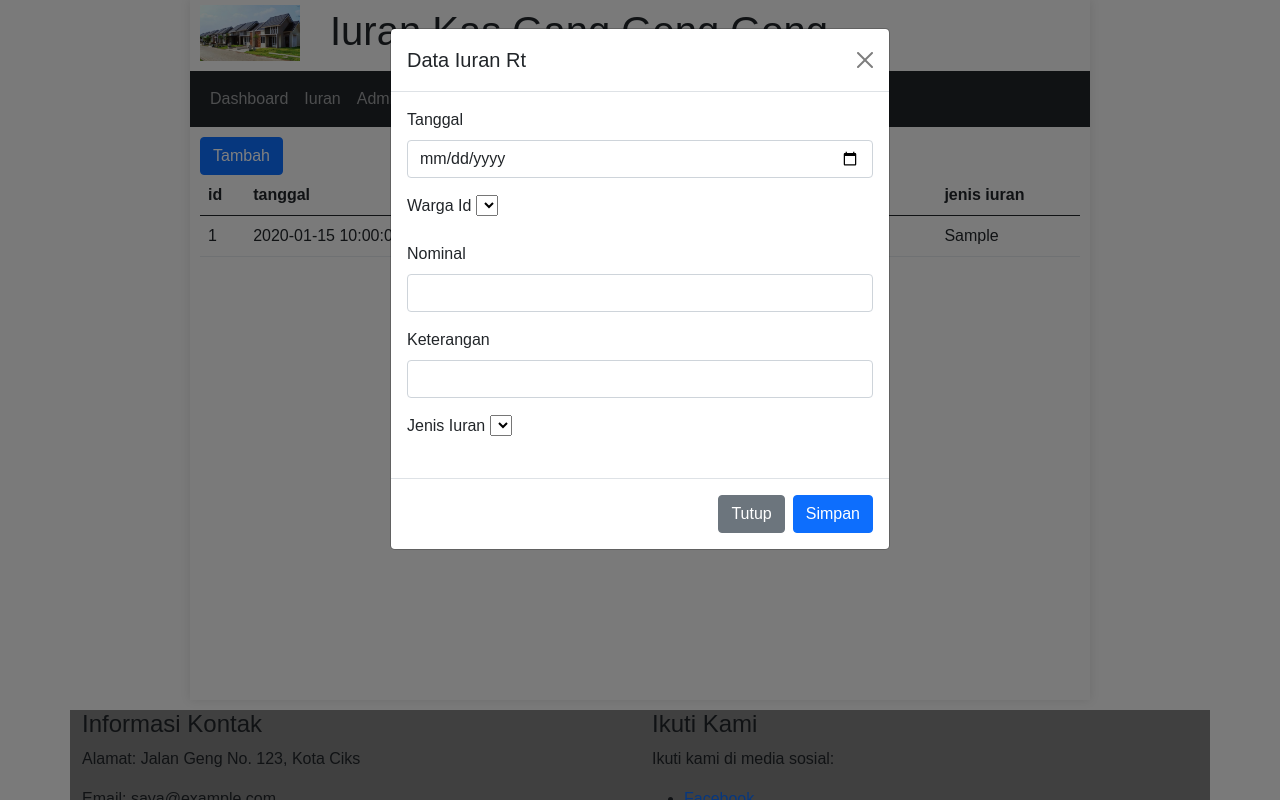
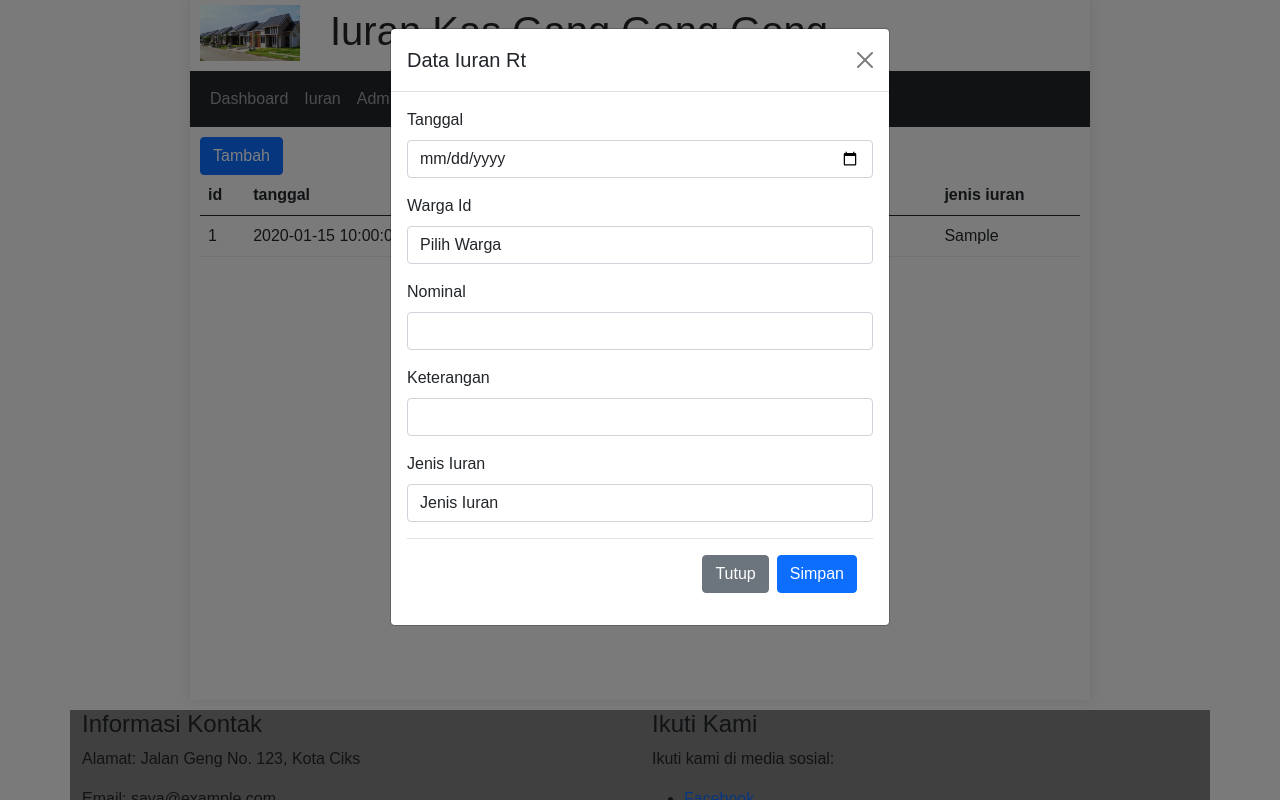
Before and after one commit to DimasF3009/uasku, a PHP site: page /iuran.php in a window 1280 px wide, after a click on "Tambah". Run offline with PHP 8.4, Linux system fonts and the light colour scheme; tables that the repository leaves empty or names only in its code hold one stand-in row (values such as "Sample post"); lists and menus that the app fills with data are empty.

Commit message:
pembaruan

```diff
--- a/html/header.html
+++ b/html/header.html
@@ -1,6 +1,6 @@
 <!DOCTYPE html>
 <html lang="en">
-<head>
+<head >
     <meta charset="UTF-8">
     <meta name="viewport" content="width=device-width, initial-scale=1.0">
     <title>Beranda</title>
--- a/includes/function.php
+++ b/includes/function.php
@@ -50,18 +50,32 @@ function hapus($id){
     return mysqli_affected_rows($conn);
 }
 
-function tambah ($data){
+function tambah($data) {
+    global $conn;
 
-    global $conn;
-    $username = $data['username'];
-    $email = $data['email'];
-    $password = $data['password'];
-    $status = $data['status'];
-    $role = $data['role'];
+    $tanggal = $data['tanggal'];
+    $warga_id = $data['warga_id'];
+    $nominal = $data['nominal'];
+    $keterangan = $data['keterangan'];
+    $jenis_iuran = $data['jenis_iuran'];
 
-    $query = "INSERT INTO user VALUES ('','$username', '$email', '$password','$status', '$role')";
-    mysqli_query($conn, $query);
-    return mysqli_affected_rows($conn);
+    // Gunakan prepared statement
+    $query = "INSERT INTO iuran (tanggal, warga_id, nominal, keterangan, jenis_iuran) VALUES (?, ?, ?, ?, ?)";
+    $stmt = mysqli_prepare($conn, $query);
+
+    // Bind parameter ke statement
+    mysqli_stmt_bind_param($stmt, "sidss", $tanggal, $warga_id, $nominal, $keterangan, $jenis_iuran);
+
+    // Eksekusi prepared statement
+    mysqli_stmt_execute($stmt);
+
+    // Ambil jumlah baris yang terpengaruh
+    $affected_rows = mysqli_stmt_affected_rows($stmt);
+
+    // Tutup prepared statement
+    mysqli_stmt_close($stmt);
+
+    return $affected_rows;
 }
 
 
@@ -108,4 +122,5 @@ function tambah ($data){
 
 
 
+
 ?>
--- a/public/iuran.php
+++ b/public/iuran.php
@@ -1,12 +1,14 @@
 <?php
 require "../includes/function.php";
+
 $result = query('SELECT * FROM iuran');
-?>
-<?php
-if( isset($_POST["submit"]) ) {
+$warga_result = query('SELECT * FROM warga');
+$jenis_result = query('SELECT * FROM jenis');
 
-	// cek apakah data berhasil di tambahkan atau tidak
-	if( tambah($_POST) > 0 ) {
+if (isset($_POST["submit"])) {
+
+    // cek apakah data berhasil ditambahkan atau tidak
+    if (tambah($_POST) > 0) {
         echo "
             <script>
                 alert('data berhasil ditambahkan!');
@@ -17,21 +19,26 @@ if( isset($_POST["submit"]) ) {
         echo "
             <script>
                 alert('data gagal ditambahkan!');
-				document.location.href = iuran.php';
+                document.location.href = 'iuran.php';
             </script>
         ";
     }
 }
 ?>
+
 <!DOCTYPE html>
 <html lang="en">
+
 <head>
     <meta charset="UTF-8">
     <meta name="viewport" content="width=device-width, initial-scale=1.0">
     <title>Beranda</title>
-    <link href="https://cdn.jsdelivr.net/npm/bootstrap@5.0.2/dist/css/bootstrap.min.css" rel="stylesheet" integrity="sha384-EVSTQN3/azprG1Anm3QDgpJLIm9Nao0Yz1ztcQTwFspd3yD65VohhpuuCOmLASjC" crossorigin="anonymous">
+    <link href="https://cdn.jsdelivr.net/npm/bootstrap@5.0.2/dist/css/bootstrap.min.css" rel="stylesheet"
+        integrity="sha384-EVSTQN3/azprG1Anm3QDgpJLIm9Nao0Yz1ztcQTwFspd3yD65VohhpuuCOmLASjC"
+        crossorigin="anonymous">
     <link rel="stylesheet" href="../assets/css/index.css">
 </head>
+
 <body>
     <div id="container">
 
@@ -53,15 +60,15 @@ if( isset($_POST["submit"]) ) {
                     </tr>
                 </thead>
                 <tbody>
-                    <?php if($result): ?>
-                    <?php foreach($result as $row): ?>
+                    <?php if ($result): ?>
+                    <?php foreach ($result as $row): ?>
                     <tr>
-                            <td><?= $row['id'];?></td>
-                            <td><?= $row['tanggal'];?></td>
-                            <td><?= $row['warga_id'];?></td>
-                            <td>Rp.<?= $row['nominal'];?></td>
-                            <td><?= $row['keterangan'];?></td>
-                            <td><?= $row['jenis_iuran'];?></td>
+                        <td><?= $row['id']; ?></td>
+                        <td><?= $row['tanggal']; ?></td>
+                        <td><?= $row['warga_id']; ?></td>
+                        <td>Rp.<?= $row['nominal']; ?></td>
+                        <td><?= $row['keterangan']; ?></td>
+                        <td><?= $row['jenis_iuran']; ?></td>
                     </tr>
                     <?php endforeach; else: ?>
                     <tr>
@@ -71,48 +78,56 @@ if( isset($_POST["submit"]) ) {
                 </tbody>
             </table>
 
-            <div class="modal fade" id="exampleModal" tabindex="-1" aria-labelledby="exampleModalLabel" aria-hidden="true">
+            <div class="modal fade" id="exampleModal" tabindex="-1" aria-labelledby="exampleModalLabel"
+                aria-hidden="true">
                 <div class="modal-dialog">
                     <div class="modal-content">
                         <div class="modal-header">
                             <h5 class="modal-title" id="exampleModalLabel">Data Iuran Rt</h5>
-                            <button type="button" class="btn-close" data-bs-dismiss="modal" aria-label="Close"></button>
+                            <button type="button" class="btn-close" data-bs-dismiss="modal"
+                                aria-label="Close"></button>
                         </div>
                         <div class="modal-body">
 
-                            <form>
+                            <form method="POST">
                                 <div class="mb-3">
                                     <label for="tanggal" class="form-label">Tanggal</label>
-                                    <input type="date" class="form-control" id="tanggal"require>
+                                    <input type="date" class="form-control" id="tanggal" name="tanggal" required>
                                 </div>
                                 <div class="mb-3">
                                     <label for="warga_id" class="form-label">Warga Id</label>
-                                    <select>
-
-                                        <option value=""></option>
-
+                                    <select class="form-control" id="warga_id" name="warga_id" required>
+                                        <option value="warga_id">Pilih Warga</option>
+                                        <?php foreach ($warga_result as $warga): ?>
+                                        <option value="<?php echo $warga['id']; ?>"><?php echo $warga['nama']; ?>
+                                        </option>
+                                        <?php endforeach; ?>
                                     </select>
-
                                 </div>
                                 <div class="mb-3">
                                     <label for="nominal" class="form-label">Nominal</label>
-                                    <input type="number" class="form-control" id="nominal"require>
+                                    <input type="number" class="form-control" id="nominal" name="nominal" required>
                                 </div>
                                 <div class="mb-3">
                                     <label for="keterangan" class="form-label">Keterangan</label>
-                                    <input class="form-control" id="keterangan">
+                                    <input class="form-control" id="keterangan" name="keterangan" >
                                 </div>
                                 <div class="mb-3">
                                     <label for="jenis_iuran" class="form-label">Jenis Iuran</label>
-                                    <select>
-                                        <option value=""></option>
+                                    <select class="form-control" id="jenis_iuran" name="jenis_iuran" required>
+                                        <option value="jenis_iuran">Jenis Iuran</option>
+                                            <?php foreach ($jenis_result as $jenis): ?>
+                                            <option value="<?php echo $jenis['jenis_iuran']; ?>"><?php echo $jenis['jenis_iuran']; ?>
+                                            </option>
+                                            <?php endforeach; ?>
                                     </select>
                                 </div>
+                                <div class="modal-footer">
+                                    <button type="button" class="btn btn-secondary"
+                                        data-bs-dismiss="modal">Tutup</button>
+                                    <button type="submit" name="submit" class="btn btn-primary">Simpan</button>
+                                </div>
                             </form>
-                        </div>
-                        <div class="modal-footer">
-                            <button type="button" class="btn btn-secondary" data-bs-dismiss="modal">Tutup</button>
-                            <button type="button" class="btn btn-primary">Simpan</button>
                         </div>
                     </div>
                 </div>
@@ -122,5 +137,7 @@ if( isset($_POST["submit"]) ) {
     </div>
     <?php require '../templates/footer.php' ?>
 </body>
-<script src="https://cdn.jsdelivr.net/npm/bootstrap@5.0.2/dist/js/bootstrap.bundle.min.js" integrity="sha384-MrcW6ZMFYlzcLA8Nl+NtUVF0sA7MsXsP1UyJoMp4YLEuNSfAP+JcXn/tWtIaxVXM" crossorigin="anonymous"></script>
+<script src="https://cdn.jsdelivr.net/npm/bootstrap@5.0.2/dist/js/bootstrap.bundle.min.js"
+    integrity="sha384-MrcW6ZMFYlzcLA8Nl+NtUVF0sA7MsXsP1UyJoMp4YLEuNSfAP+JcXn/tWtIaxVXM"
+    crossorigin="anonymous"></script>
 </html>
```
Lines whose indentation alone changed are shown as unchanged.
